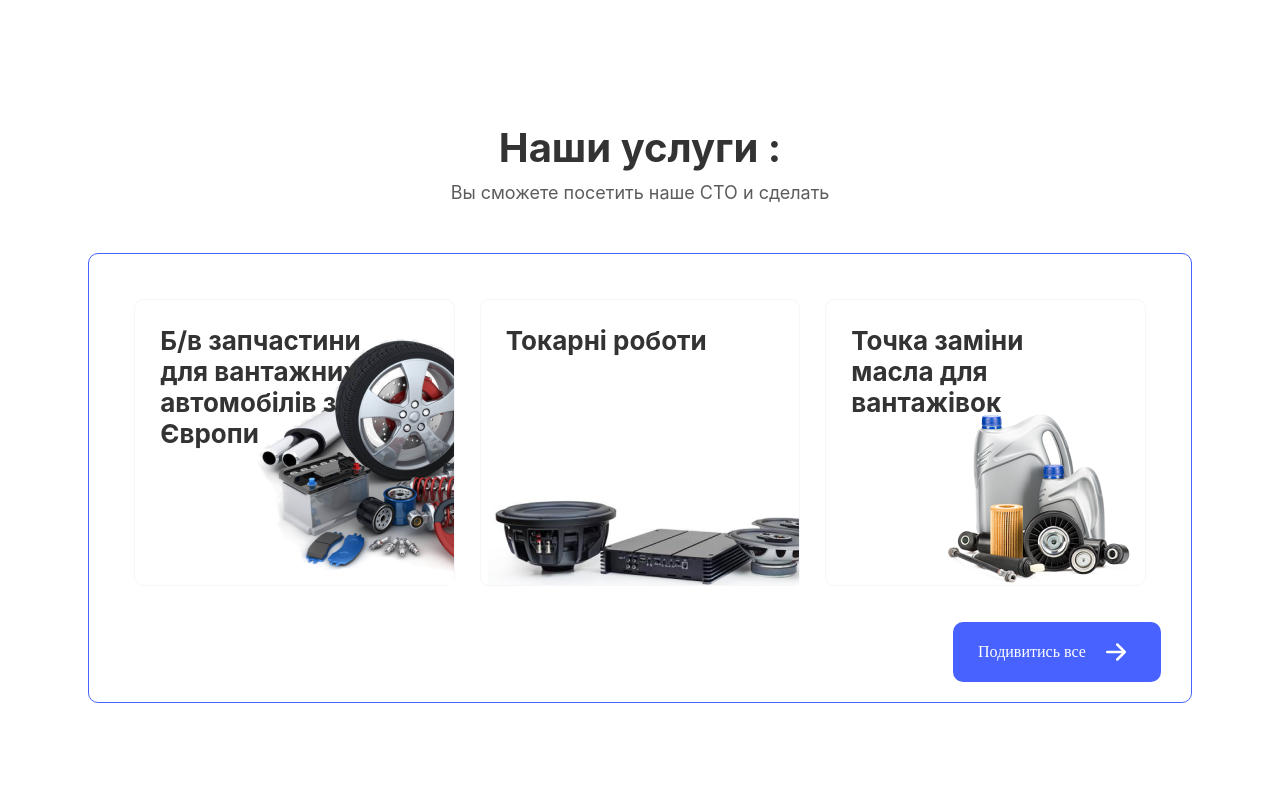
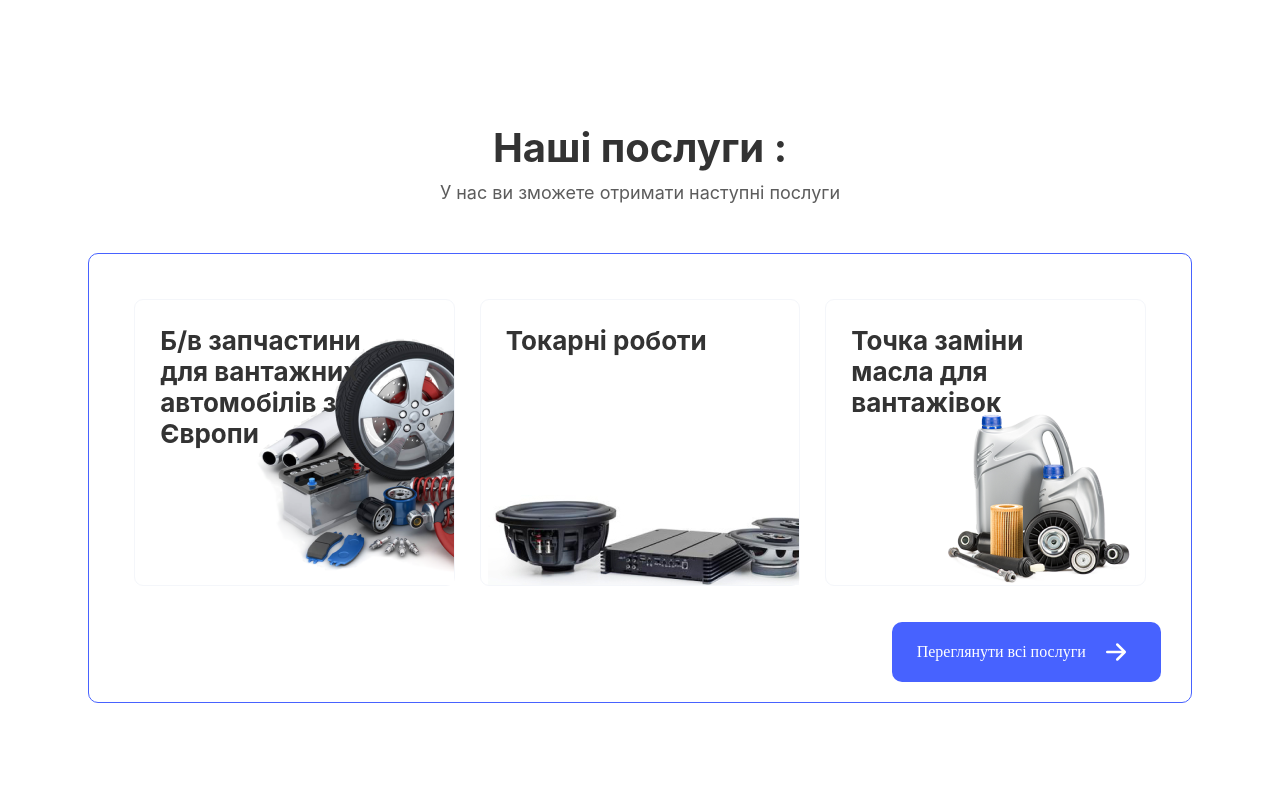
Before and after one commit to TemchenkoVolodymyr/Truck-repair, a React (Vite) app: page / in a window 1280 px wide. Shown: the part 840-1640 px from the top of the page. Built offline with nearby package versions, Linux system fonts and the light colour scheme; no server answers.

Commit message:
add new language

```diff
--- a/src/Pages/Footer/Footer.tsx
+++ b/src/Pages/Footer/Footer.tsx
@@ -1,21 +1,22 @@
 import style from './Footer.module.scss'
 import FooterItem, {IFooter} from "./FooterItem.tsx";
 import location from  './../../img/icons/ic_round-pin-drop.svg'
+import Logo from "../../Components/Header/Logo/Logo.tsx";
 const homeList: IFooter[] = [
     {
-        text: 'О нас',
+        text: 'Майстерня',
         href: '#about'
     },
     {
-        text: 'Кто мы?',
+        text: 'З чим працюємо?',
         href: '#brand'
     },
     {
-        text: 'Почему мы?',
-        href: '#brand'
+        text: 'Послуги?',
+        href: '#services'
     },
     {
-        text: 'Контакты',
+        text: 'Контакти',
         href: '#contacts'
     },
 ]
@@ -28,10 +29,11 @@ function Footer() {
         <>
             <div id={'contacts'} className={style.block}>
                 <div className={style.logo}>
-                    <h2>Homa<span className={style.span}>Service</span></h2>
+                    <Logo></Logo>
+                    {/*<h2>Homa<span className={style.span}>Service</span></h2>*/}
                 </div>
                 <div className={style.nav}>
-                    <b className={style.title}><h2>Главная</h2></b>
+                    <b className={style.title}><h2>Головна</h2></b>
                     <li className={style.navList}>
                         {homeList.map((item: IFooter) => {
                             return <FooterItem text={item.text} href={item.href}/>
@@ -39,7 +41,7 @@ function Footer() {
                     </li>
                 </div>
                 <div className={style.contact}>
-                    <b className={style.title}><h2>Контакты</h2></b>
+                    <b className={style.title}><h2>Контакти</h2></b>
                     <li className={style.contactsList}>
                         {contactsList.map((item: IFooter) => {
                             return <FooterItem text={item.text} href={item.href}/>
--- a/src/Pages/Services/Services.tsx
+++ b/src/Pages/Services/Services.tsx
@@ -9,8 +9,8 @@ function Services () {
     return (
         <div id={'services'} className={style.whole}>
             <div className='container'>
-            <h2 className={style.title}>Наши услуги :</h2>
-                <p className={style.subtitle}>Вы сможете посетить наше СТО и сделать</p>
+            <h2 className={style.title}>Наші послуги :</h2>
+                <p className={style.subtitle}>У нас ви зможете отримати наступні послуги</p>
                 <div className={style.block}>
                     <div className={style.wrapperBlock}>
                         <div className={style.items}>
@@ -19,7 +19,7 @@ function Services () {
                             })}
                         </div>
                         <Link to={'/services'} className={style.btn}>
-                            Подивитись все
+                            Переглянути всі послуги
                             <BsArrowRightShort size={'40px'}/>
                         </Link>
                     </div>
```
